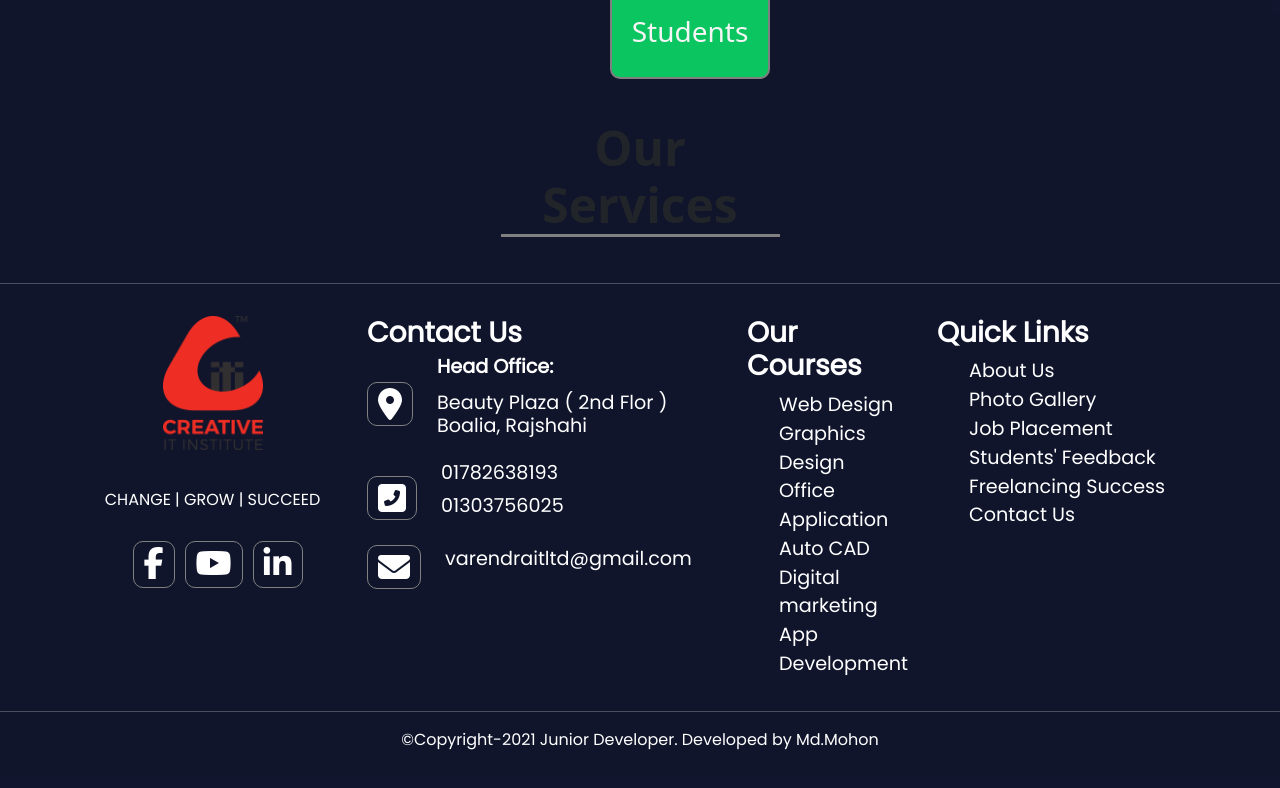
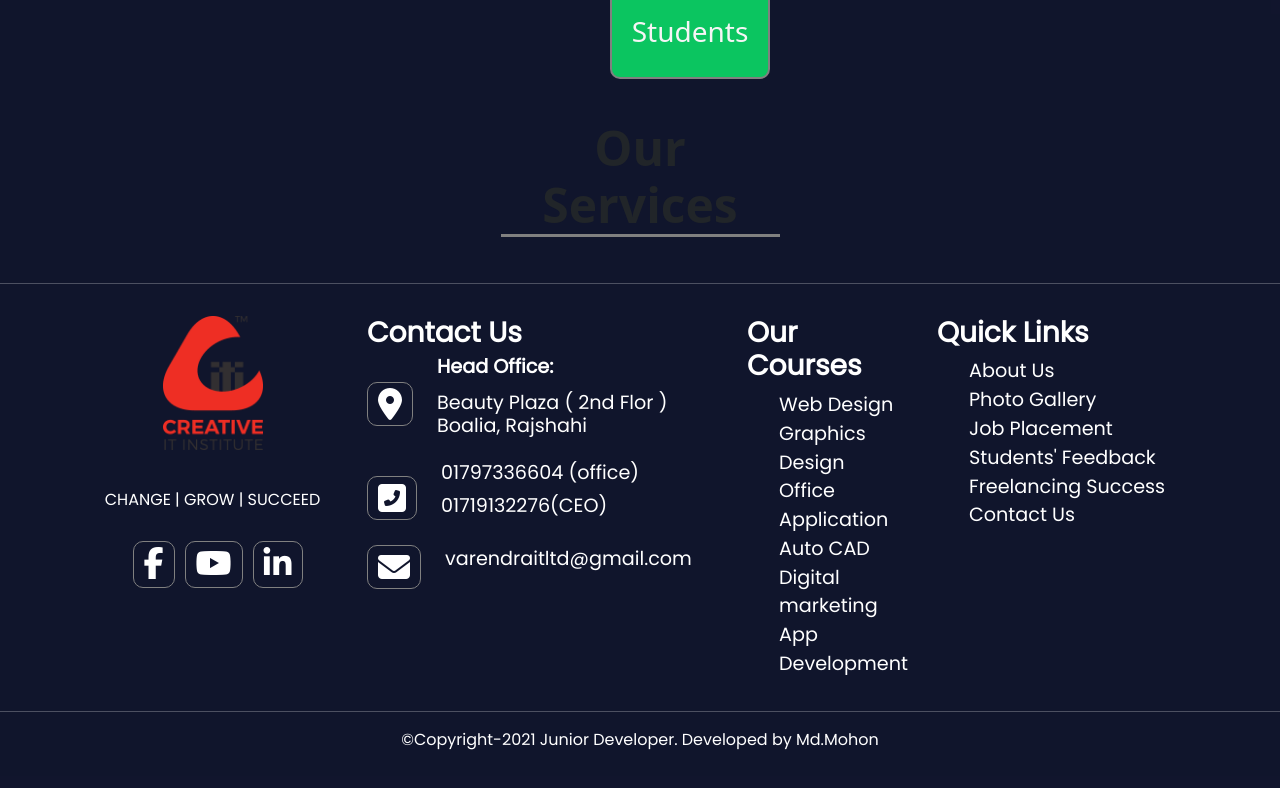
Before and after one commit to Mohon45/Varendra-IT-Polytechnic-Care, a React (Create React App) app: page / in a window 1280 px wide. Shown: the part 1257-2045 px from the top of the page. Built offline with nearby package versions, Linux system fonts and the light colour scheme.

Commit message:
phn number change

```diff
--- a/package.json
+++ b/package.json
@@ -13,7 +13,7 @@
     "react-dom": "^17.0.2",
     "react-router-dom": "^5.3.0",
     "react-router-hash-link": "^2.4.3",
-    "react-scripts": "4.0.3",
+    "react-scripts": "^4.0.3",
     "web-vitals": "^1.1.2"
   },
   "scripts": {
--- a/src/components/Footer/Footer.js
+++ b/src/components/Footer/Footer.js
@@ -38,8 +38,8 @@ const Footer = () => {
                                     <i class="fas fa-phone-square-alt contact-icon fa-2x"></i>
                                 </div>
                                 <div className='ft-text ms-4'>
-                                    <p className='m-0 pb-1'>01782638193</p>
-                                    <p>01303756025</p>
+                                    <p className='m-0 pb-1'>01797336604 (office)</p>
+                                    <p>01719132276(CEO)</p>
                                 </div>
                             </div>
                             <div className='d-flex align-items-center'>
```
Also changed, not shown: 1 other file (tests, documents, lock files or other folders).
